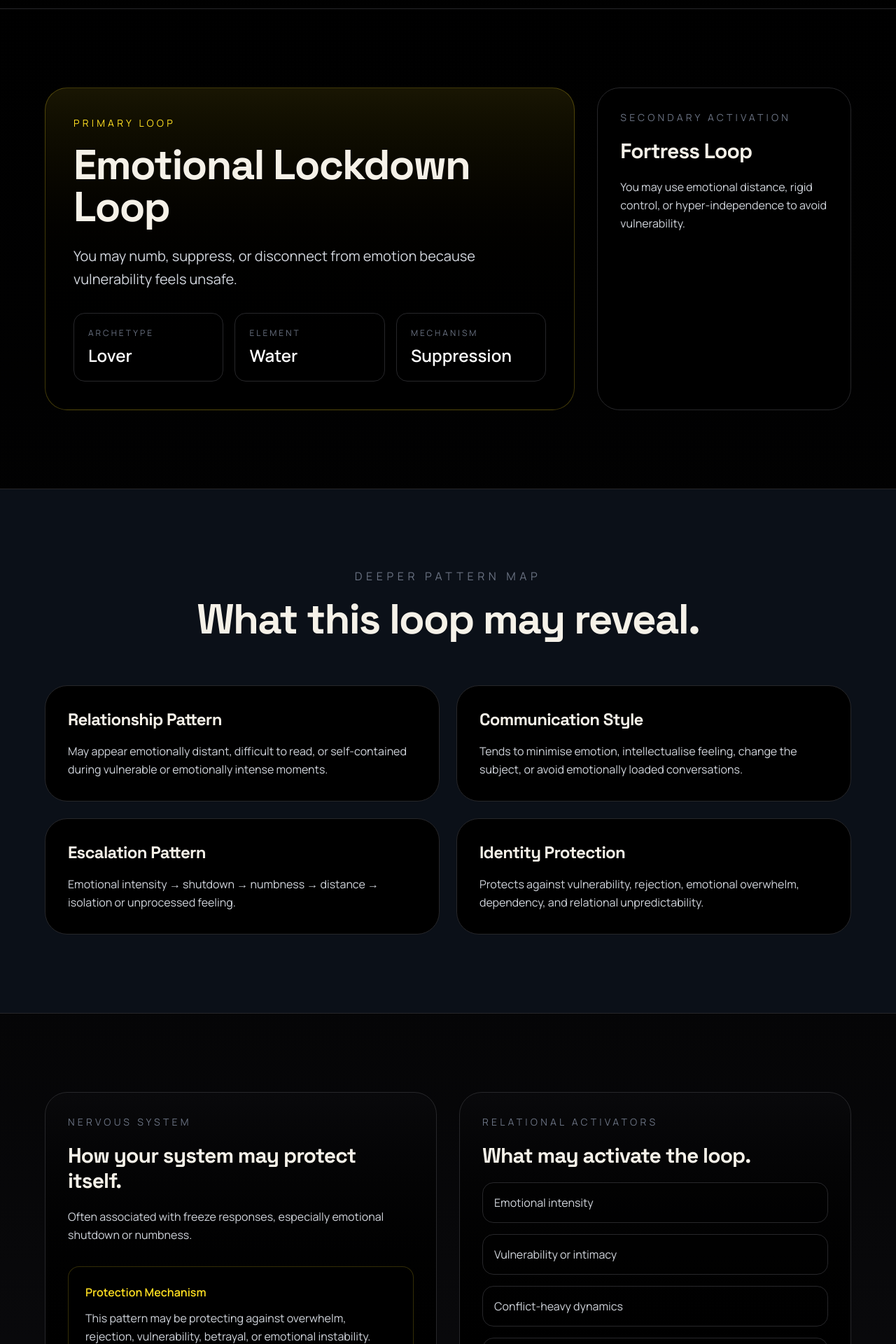
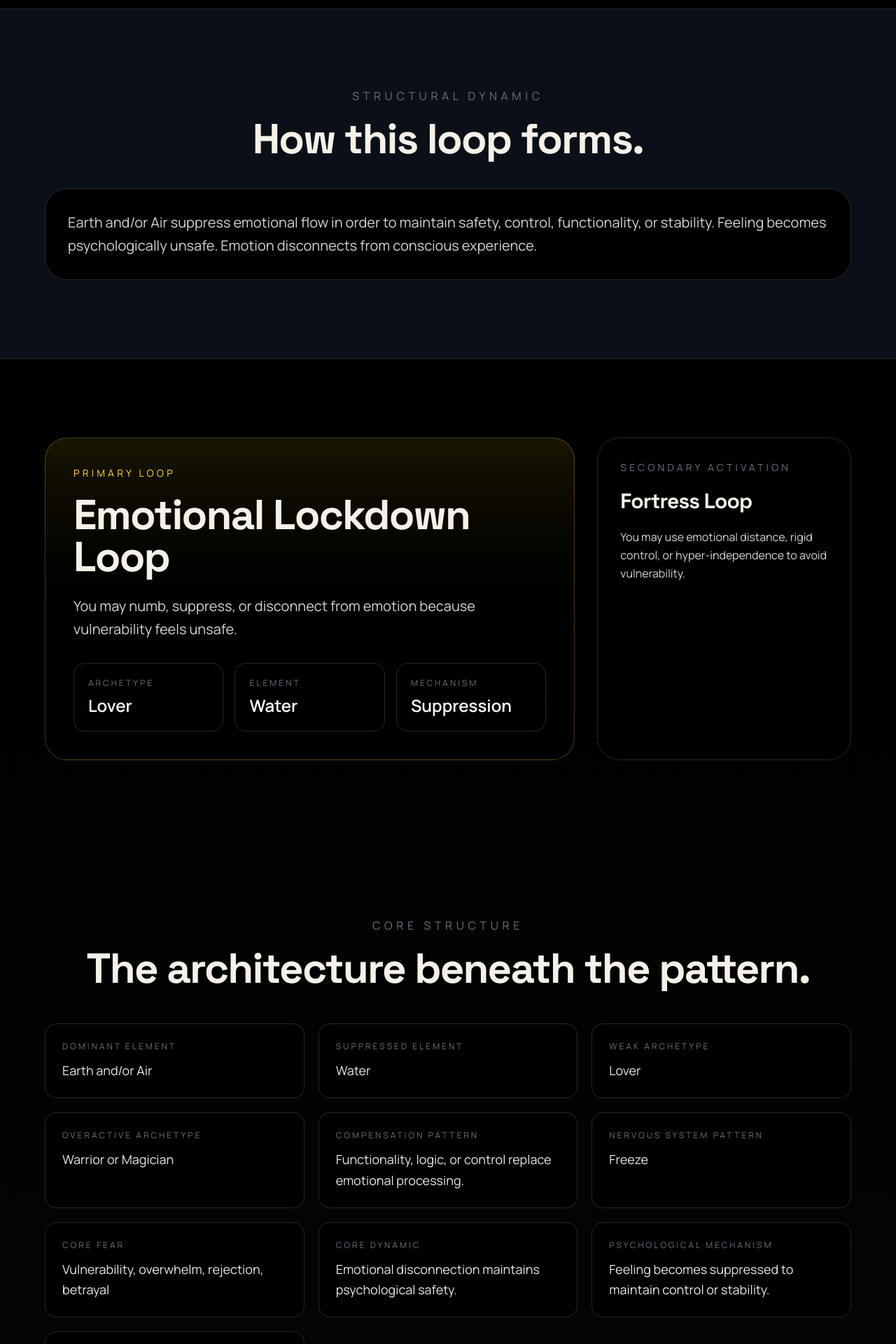
Before and after one commit to abdulkadirkuscu-ctrl/archeloop, a Next.js app: page /report-preview in a window 1280 px wide. Shown: the part 740-2660 px from the top of the page at 70% size. Built offline with nearby package versions, Linux system fonts and the light colour scheme.

Commit message:
Add structural dynamic and core structure to report preview

```diff
--- a/app/report-preview/page.tsx
+++ b/app/report-preview/page.tsx
@@ -33,6 +33,24 @@ export default function ReportPreviewPage() {
           </p>
         </div>
       </section>
+
+<section className="px-6 py-28 border-b border-zinc-800 bg-[#0B1018]">
+  <div className="max-w-6xl mx-auto">
+    <p className="uppercase tracking-[0.35em] text-gray-500 mb-5 text-center">
+      Structural Dynamic
+    </p>
+
+    <h2 className="text-4xl md:text-6xl font-bold mb-10 text-center">
+      How this loop forms.
+    </h2>
+
+    <div className="border border-zinc-800 rounded-[2rem] bg-black p-8">
+      <p className="text-xl text-gray-300 leading-relaxed">
+        {detail.structuralDynamic}
+      </p>
+    </div>
+  </div>
+</section>
 
       <section className="px-6 py-28">
         <div className="max-w-6xl mx-auto grid lg:grid-cols-3 gap-8">
@@ -88,6 +106,37 @@ export default function ReportPreviewPage() {
           </div>
         </div>
       </section>
+
+<section className="px-6 py-28 border-b border-zinc-800">
+  <div className="max-w-6xl mx-auto">
+    <p className="uppercase tracking-[0.35em] text-gray-500 mb-5 text-center">
+      Core Structure
+    </p>
+
+    <h2 className="text-4xl md:text-6xl font-bold mb-12 text-center">
+      The architecture beneath the pattern.
+    </h2>
+
+    <div className="grid md:grid-cols-2 lg:grid-cols-3 gap-5">
+      {Object.entries(detail.coreStructure).map(([label, value]) => (
+        <div
+          key={label}
+          className="border border-zinc-800 rounded-2xl bg-black p-6"
+        >
+          <p className="uppercase tracking-[0.25em] text-gray-500 text-xs mb-3">
+            {label
+  .replace(/([A-Z])/g, " $1")
+  .replace(/^./, (str) => str.toUpperCase())}
+          </p>
+
+          <p className="text-lg text-gray-200 leading-relaxed">
+            {value}
+          </p>
+        </div>
+      ))}
+    </div>
+  </div>
+</section>
 
       <section className="px-6 py-28 border-y border-zinc-800 bg-[#0B1018]">
         <div className="max-w-6xl mx-auto">
```
